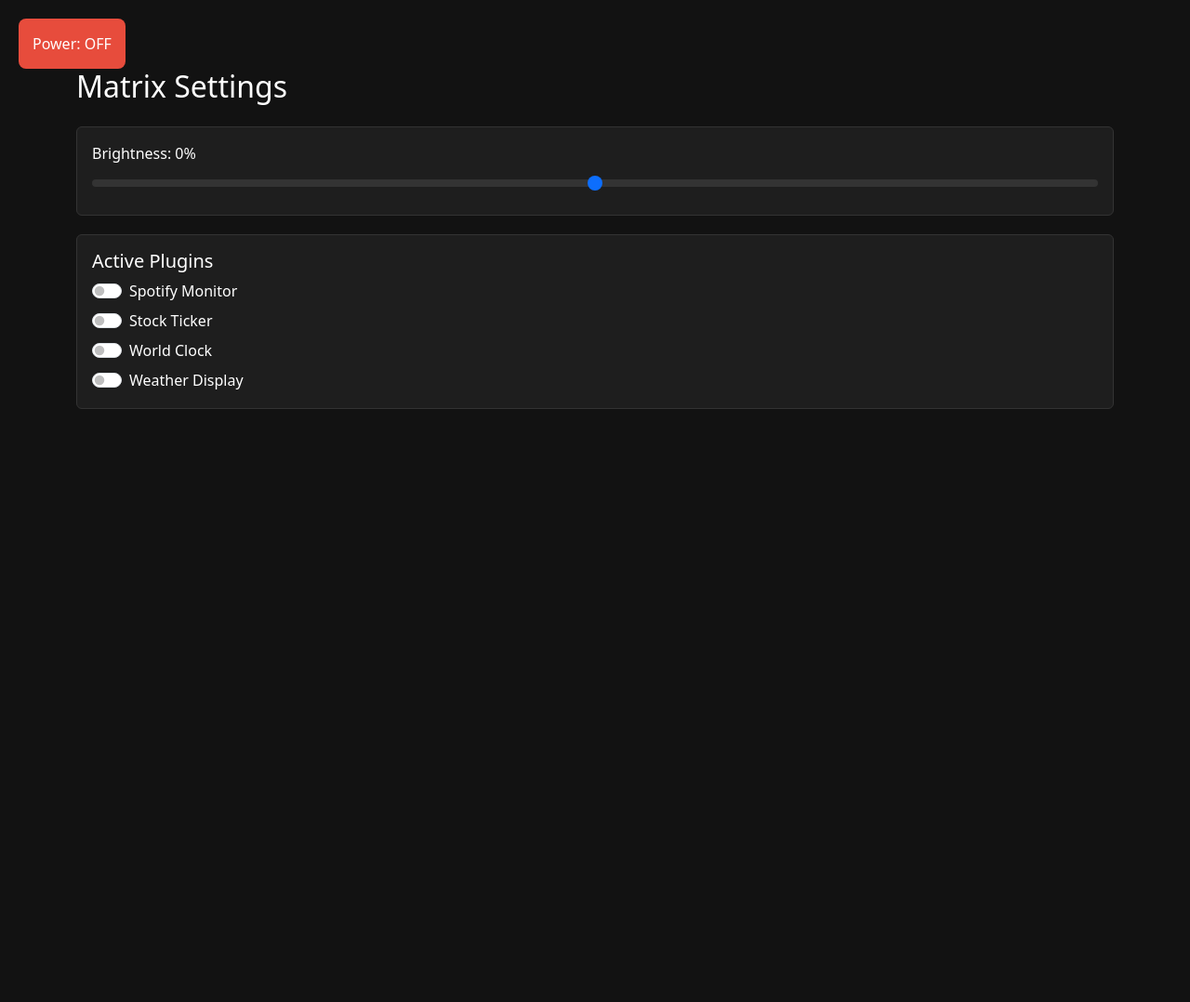
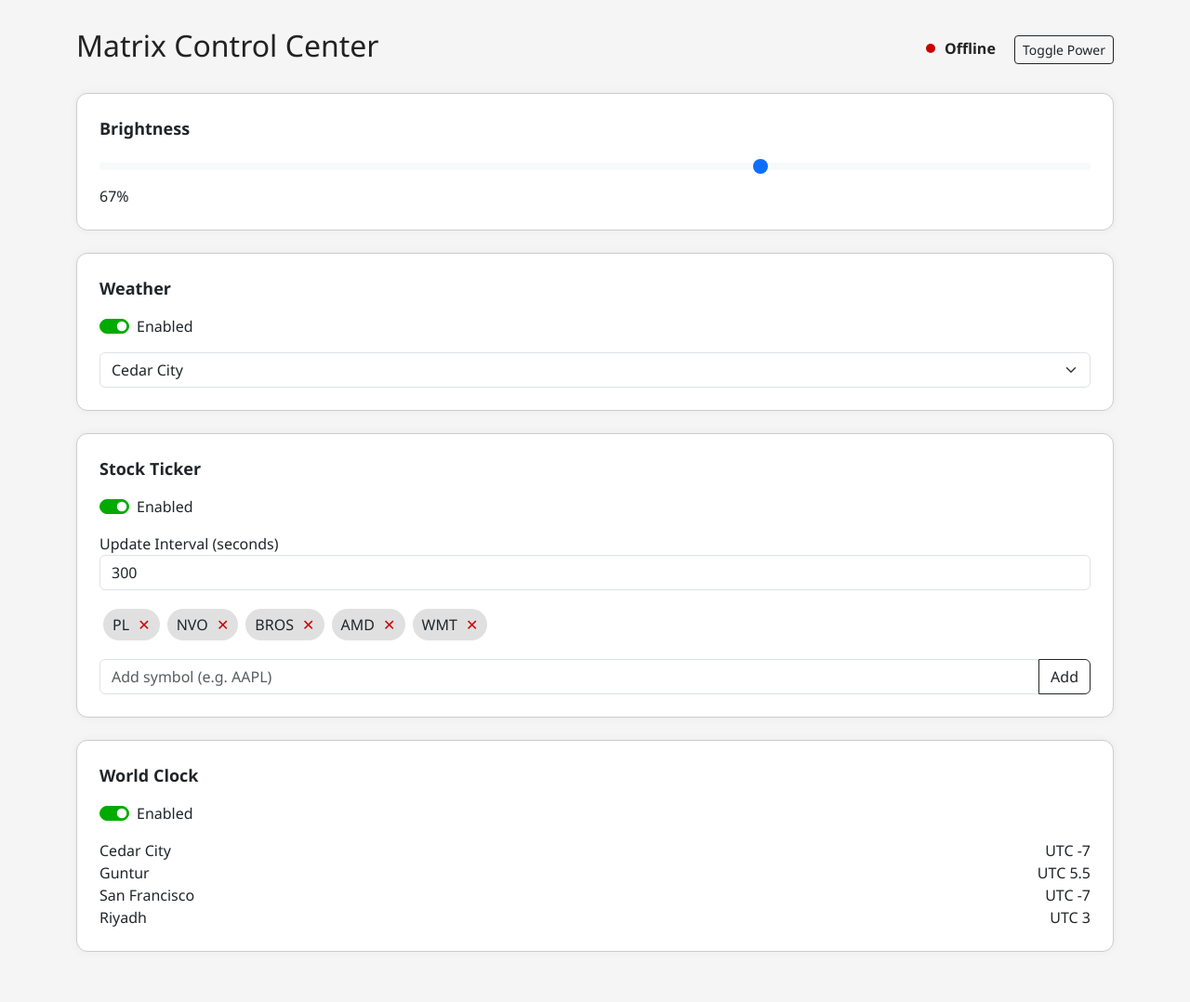
Before and after one commit to ashok-y/led-matrix-display, a Flask app: template templates/index.html in a window 1280 px wide. Shown: the whole page at 93% size. Before the commit the page ends 440 px from the top, so only its background shows below. Run offline with Flask 3, Linux system fonts and the light colour scheme; the template is opened without the code that fills it, so the values that code supplies are empty; parts of the project's set-up code (start-up, migrations or seed data) failed here and were passed over.

Commit message:
Refactor web server and index template: Enhance UI styling, improve power control logic, and streamline configuration handling

```diff
--- a/templates/index.html
+++ b/templates/index.html
@@ -5,162 +5,268 @@
     <title>Matrix Control Center</title>
     <meta name="viewport" content="width=device-width, initial-scale=1">
     <link href="https://cdn.jsdelivr.net/npm/bootstrap@5.3.0/dist/css/bootstrap.min.css" rel="stylesheet">
+
     <style>
         body {
-            background: #121212;
-            color: white;
-            padding: 20px;
+            background: #f5f5f5;
+            color: #222;
+            padding: 30px;
+            font-family: 'Segoe UI', sans-serif;
         }
 
         .card {
-            background: #1e1e1e;
-            border: 1px solid #333;
-            color: white;
-            margin-bottom: 20px;
+            background: #fff;
+            border: 1px solid #ccc;
+            border-radius: 12px;
+            box-shadow: 0 0 10px rgba(0, 0, 0, 0.05);
+            transition: 0.2s ease;
         }
 
-        .form-range::-webkit-slider-runnable-track {
-            background: #333;
+        .card:hover {
+            box-shadow: 0 0 20px rgba(0, 0, 0, 0.1);
+            transform: translateY(-2px);
+        }
+
+        .section-title {
+            font-size: 18px;
+            font-weight: 600;
+            margin-bottom: 15px;
+        }
+
+        .status-dot {
+            height: 10px;
+            width: 10px;
+            border-radius: 50%;
+            display: inline-block;
+            margin-right: 6px;
+        }
+
+        .online {
+            background: #00aa00;
+        }
+
+        .offline {
+            background: #cc0000;
+        }
+
+        .form-switch .form-check-input:checked {
+            background-color: #00aa00;
+            border-color: #00aa00;
+        }
+
+        .symbol-pill {
+            background: #e0e0e0;
+            padding: 5px 10px;
+            border-radius: 20px;
+            margin: 4px;
+            display: inline-block;
+        }
+
+        .remove-btn {
+            color: #cc0000;
+            cursor: pointer;
+            margin-left: 5px;
+        }
+
+        .toast-msg {
+            position: fixed;
+            bottom: 20px;
+            right: 20px;
+            background: #fff;
+            border: 1px solid #00aa00;
+            padding: 10px 15px;
+            border-radius: 8px;
+            display: none;
+            box-shadow: 0 0 10px rgba(0, 0, 0, 0.1);
         }
     </style>
 </head>
 
 <body>
-    <div class="power-container">
-        <button id="powerBtn" onclick="togglePower()" class="btn-on">
-            Power: <span id="powerStatus">ON</span>
-        </button>
-    </div>
+    <div class="container">
 
-    <style>
-        .btn-on {
-            background-color: #2ecc71;
-            color: white;
-            padding: 15px;
-            border-radius: 8px;
-            border: none;
-            cursor: pointer;
-        }
-
-        .btn-off {
-            background-color: #e74c3c;
-            color: white;
-            padding: 15px;
-            border-radius: 8px;
-            border: none;
-            cursor: pointer;
-        }
-    </style>
-
-    <script>
-        function togglePower() {
-            const status = document.getElementById('powerStatus').innerText;
-            const action = (status === 'ON') ? 'off' : 'on';
-
-            fetch('/power', {
-                method: 'POST',
-                headers: { 'Content-Type': 'application/json' },
-                body: JSON.stringify({ action: action })
-            })
-                .then(response => response.json())
-                .then(data => {
-                    document.getElementById('powerStatus').innerText = data.status.toUpperCase();
-                    document.getElementById('powerBtn').className = (data.status === 'on') ? 'btn-on' : 'btn-off';
-                });
-        }
-    </script>
-    <script>    // Run this when the page loads
-        document.addEventListener('DOMContentLoaded', (event) => {
-            checkInitialPower();
-        });
-
-        function checkInitialPower() {
-            fetch('/power-status')
-                .then(response => response.json())
-                .then(data => {
-                    const btn = document.getElementById('powerBtn');
-                    const statusSpan = document.getElementById('powerStatus');
-                    console.log("Initial power status from server:", data.status);
-                    // Sync the UI with the actual server state
-                    if (data.status === 'on') {
-                        btn.className = 'btn-on';
-                        statusSpan.innerText = 'ON';
-                        if (document.getElementById('masterPower'))
-                            document.getElementById('masterPower').checked = true;
-                    } else {
-                        btn.className = 'btn-off';
-                        statusSpan.innerText = 'OFF';
-                        if (document.getElementById('masterPower'))
-                            document.getElementById('masterPower').checked = false;
-                    }
-                });
-        }
-    </script>
-
-    <div class="container">
-        <h2 class="mb-4">Matrix Settings</h2>
-
-        <div class="card">
-            <div class="card-body">
-                <label class="form-label">Brightness: <span id="brightVal" data-raw="{{ config.brightness }}">{{
-                        (config.brightness / 255 * 100) | int }}</span>%</label>
-                <input type="range" class="form-range" min="1" max="255" value="{{ config.brightness }}"
-                    id="brightSlider" oninput="updateSetting('brightness', this.value)">
+        <!-- HEADER -->
+        <div class="d-flex justify-content-between align-items-center mb-4">
+            <h2>Matrix Control Center</h2>
+            <div>
+                <span id="powerDot" class="status-dot offline"></span>
+                <strong id="powerLabel">Offline</strong>
+                <button class="btn btn-sm btn-outline-dark ms-3" onclick="togglePower()">Toggle Power</button>
             </div>
         </div>
 
-        <div class="card">
-            <div class="card-body">
-                <h5 class="card-title">Active Plugins</h5>
-                <div class="form-check form-switch">
-                    <input class="form-check-input" type="checkbox" id="music" {% if config.music %}checked{% endif %}
-                        onchange="updateSetting('music.enabled', this.checked)">
-                    <label class="form-check-label">Spotify Monitor</label>
+        <!-- BRIGHTNESS -->
+        <div class="card p-4 mb-4">
+            <div class="section-title">Brightness</div>
+            <input type="range" class="form-range" min="1" max="255" id="brightnessSlider">
+            <div class="mt-2"><span id="brightPercent">50</span>%</div>
         </div>
 
-                <div class="form-check form-switch mt-2">
-                    <input class="form-check-input" type="checkbox" id="stocks" {% if config.stocks.enabled %}checked{%
-                        endif %} onchange="updateSetting('stocks.enabled', this.checked)">
-                    <label class="form-check-label">Stock Ticker</label>
+        <!-- WEATHER -->
+        <div class="card p-4 mb-4">
+            <div class="section-title">Weather</div>
+            <div class="form-check form-switch mb-3">
+                <input class="form-check-input" type="checkbox" id="weatherEnabled">
+                <label class="form-check-label">Enabled</label>
+            </div>
+            <select class="form-select" id="weatherCity"></select>
         </div>
 
-                <div class="form-check form-switch mt-2">
-                    <input class="form-check-input" type="checkbox" id="clock" {% if config.clock.enabled %}checked{%
-                        endif %} onchange="updateSetting('clock.enabled', this.checked)">
-                    <label class="form-check-label">World Clock</label>
+        <!-- STOCKS -->
+        <div class="card p-4 mb-4">
+            <div class="section-title">Stock Ticker</div>
+            <div class="form-check form-switch mb-3">
+                <input class="form-check-input" type="checkbox" id="stocksEnabled">
+                <label class="form-check-label">Enabled</label>
             </div>
-                <div class="form-check form-switch mt-2">
-                    <input class="form-check-input" type="checkbox" id="weather" {% if config.weather.enabled
-                        %}checked{% endif %} onchange="updateSetting('weather.enabled', this.checked)">
-                    <label class="form-check-label">Weather Display</label>
-                </div>
-            </div>
+            <label>Update Interval (seconds)</label>
+            <input type="number" class="form-control mb-3" id="stocksInterval" min="10">
+            <div id="symbolContainer"></div>
+            <div class="input-group mt-3">
+                <input id="newSymbol" class="form-control" placeholder="Add symbol (e.g. AAPL)">
+                <button class="btn btn-outline-dark" onclick="addSymbol()">Add</button>
             </div>
         </div>
 
+        <!-- CLOCK -->
+        <div class="card p-4 mb-4">
+            <div class="section-title">World Clock</div>
+            <div class="form-check form-switch mb-3">
+                <input class="form-check-input" type="checkbox" id="clockEnabled">
+                <label class="form-check-label">Enabled</label>
+            </div>
+            <div id="clockCities"></div>
+        </div>
+
+    </div>
+
+    <div id="toast" class="toast-msg">Saved ✓</div>
+
     <script>
-        function updateSetting(key, value) {
-            // If the element is a checkbox, 'value' might be a string.
-            // We want to make sure we send true/false to the server.
-            let valToSend = value;
+        let config = {
+            brightness: 171,
+            weather: { enabled: true, city: "Cedar City", cities: ["Cedar City", "San Francisco", "New York", "Duba, Saudi Arabia", "Guntur, India"] },
+            stocks: { enabled: true, update_interval: 300, symbols: ["PL", "NVO", "BROS", "AMD", "WMT"] },
+            clock: { enabled: true, cities: [{ name: "Cedar City", offset: -7 }, { name: "Guntur", offset: 5.5 }, { name: "San Francisco", offset: -7 }, { name: "Riyadh", offset: 3 }] }
+        };
 
-            // Update the brightness label UI if applicable
-            if (key.includes('brightness')) {
-                const label = document.getElementById('brightVal');
-                if (label) label.innerText = Math.round((value / 255) * 100);
+        function initUI() {
+            // Brightness
+            const slider = document.getElementById("brightnessSlider");
+            slider.value = config.brightness;
+            document.getElementById("brightPercent").innerText = Math.round(config.brightness / 255 * 100);
+            slider.oninput = () => updateBrightness(slider.value);
+
+            // Weather
+            document.getElementById("weatherEnabled").checked = config.weather.enabled;
+            document.getElementById("weatherEnabled").onchange = e => updateSetting("weather.enabled", e.target.checked);
+            const weatherSelect = document.getElementById("weatherCity");
+            config.weather.cities.forEach(city => {
+                const opt = document.createElement("option");
+                opt.value = city; opt.innerText = city;
+                if (city === config.weather.city) opt.selected = true;
+                weatherSelect.appendChild(opt);
+            });
+            weatherSelect.onchange = e => updateSetting("weather.city", e.target.value);
+
+            // Stocks
+            document.getElementById("stocksEnabled").checked = config.stocks.enabled;
+            document.getElementById("stocksEnabled").onchange = e => updateSetting("stocks.enabled", e.target.checked);
+            document.getElementById("stocksInterval").value = config.stocks.update_interval;
+            document.getElementById("stocksInterval").onchange = e => updateSetting("stocks.update_interval", e.target.value);
+            renderSymbols(config.stocks.symbols);
+
+            // Clock
+            document.getElementById("clockEnabled").checked = config.clock.enabled;
+            document.getElementById("clockEnabled").onchange = e => updateSetting("clock.enabled", e.target.checked);
+            const clockDiv = document.getElementById("clockCities");
+            config.clock.cities.forEach(city => {
+                const div = document.createElement("div");
+                div.className = "d-flex justify-content-between";
+                div.innerHTML = `<div>${city.name}</div><div>UTC ${city.offset}</div>`;
+                clockDiv.appendChild(div);
+            });
         }
 
-            console.log(`Sending update: ${key} = ${valToSend}`);
+        /* -------- POWER -------- */
+        function togglePower() {
+            const label = document.getElementById("powerLabel").innerText;
+            const action = label === "Offline" ? "on" : "off";
 
-            fetch('/update', {
-                method: 'POST',
-                headers: { 'Content-Type': 'application/json' },
-                body: JSON.stringify({ key: key, value: valToSend })
+            fetch("/power", {
+                method: "POST",
+                headers: { "Content-Type": "application/json" },
+                body: JSON.stringify({ action: action })
             })
-                .then(response => response.json())
-                .then(data => console.log("Server response:", data))
-                .catch(err => console.error("Error:", err));
+            .then(res => res.json())
+            .then(data => {
+                // Server may return "on", "off", "already_on", "already_off"
+                if (data.status === "on" || data.status === "already_on") {
+                    updatePowerUI("on");
+                } else if (data.status === "off" || data.status === "already_off") {
+                    updatePowerUI("off");
                 }
+            })
+            .catch(err => console.error("Power toggle failed", err));
+        }
+
+        function updatePowerUI(status) {
+            const dot = document.getElementById("powerDot");
+            const label = document.getElementById("powerLabel");
+            if (status === "on") { dot.classList.replace("offline", "online"); label.innerText = "Online"; }
+            else { dot.classList.replace("online", "offline"); label.innerText = "Offline"; }
+        }
+
+        // Fetch initial power status
+        fetch("/power-status").then(r => r.json()).then(data => updatePowerUI(data.status));
+
+        /* -------- BRIGHTNESS -------- */
+        let brightnessTimeout;
+        function updateBrightness(val) {
+            document.getElementById("brightPercent").innerText = Math.round(val / 255 * 100);
+            clearTimeout(brightnessTimeout);
+            brightnessTimeout = setTimeout(() => updateSetting("brightness", val), 300);
+        }
+
+        /* -------- SYMBOLS -------- */
+        function renderSymbols(symbols) {
+            const container = document.getElementById("symbolContainer");
+            container.innerHTML = "";
+            symbols.forEach(s => {
+                const span = document.createElement("span");
+                span.className = "symbol-pill";
+                span.innerHTML = `${s} <span class="remove-btn" onclick="removeSymbol('${s}')">✕</span>`;
+                container.appendChild(span);
+            });
+        }
+        function addSymbol() {
+            const input = document.getElementById("newSymbol");
+            const val = input.value.trim().toUpperCase();
+            if (!val) return;
+            fetch("/update", { method: "POST", headers: { "Content-Type": "application/json" }, body: JSON.stringify({ key: "stocks.add_symbol", value: val }) })
+                .then(r => r.json())
+                .then(data => { renderSymbols(data.symbols); input.value = ""; showToast(); });
+        }
+        function removeSymbol(val) {
+            fetch("/update", { method: "POST", headers: { "Content-Type": "application/json" }, body: JSON.stringify({ key: "stocks.remove_symbol", value: val }) })
+                .then(r => r.json())
+                .then(data => { renderSymbols(data.symbols); showToast(); });
+        }
+
+        /* -------- TOAST -------- */
+        function showToast() {
+            const toast = document.getElementById("toast");
+            toast.style.display = "block";
+            setTimeout(() => { toast.style.display = "none" }, 1500);
+        }
+
+        /* -------- GENERIC UPDATE -------- */
+        function updateSetting(key, value) {
+            fetch("/update", { method: "POST", headers: { "Content-Type": "application/json" }, body: JSON.stringify({ key, value }) })
+                .then(r => r.json()).then(() => showToast());
+        }
+
+        window.onload = initUI;
     </script>
 </body>
 
```
Also changed, not shown: web_server.py (+153 -31 lines). Lines whose indentation alone changed are shown as unchanged.
